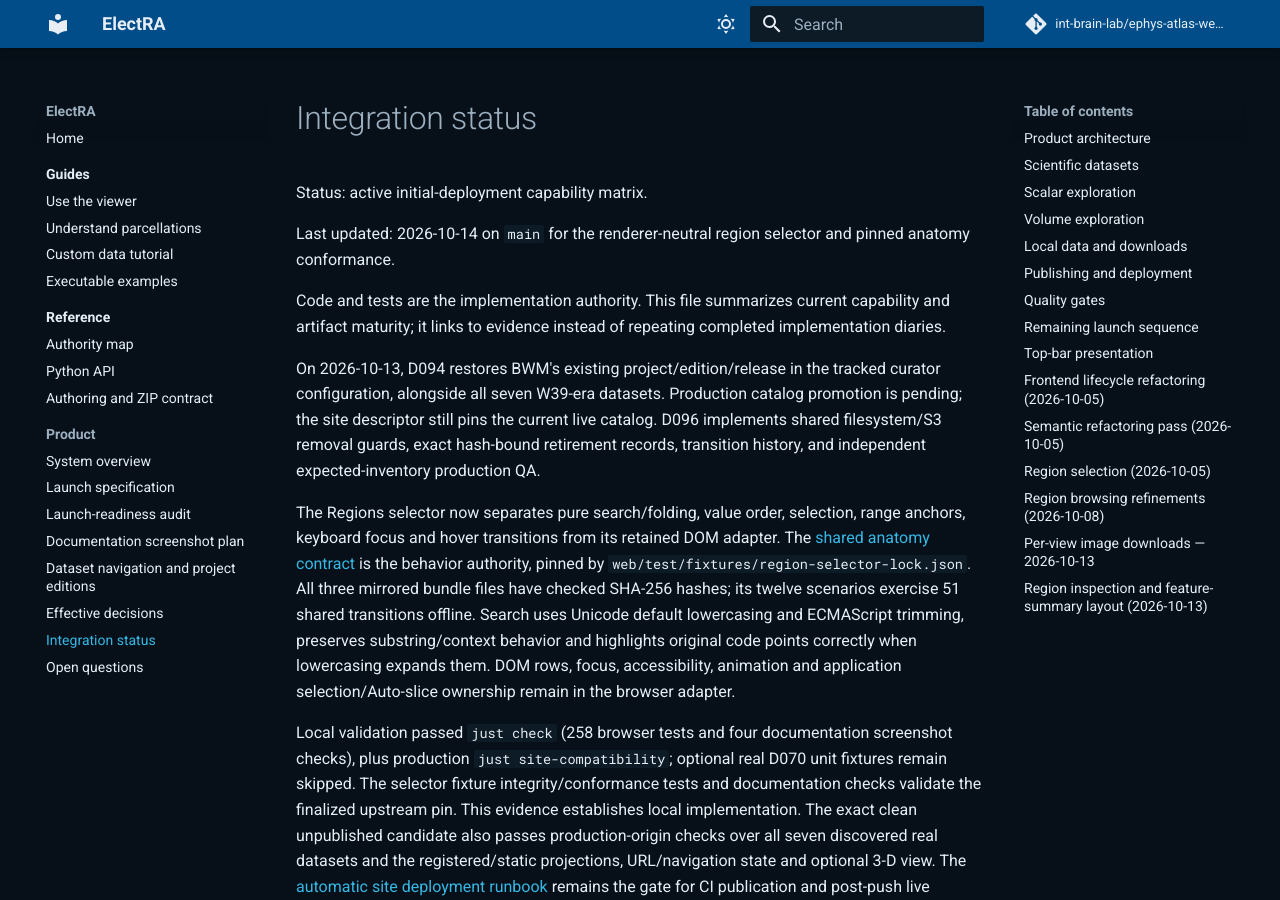
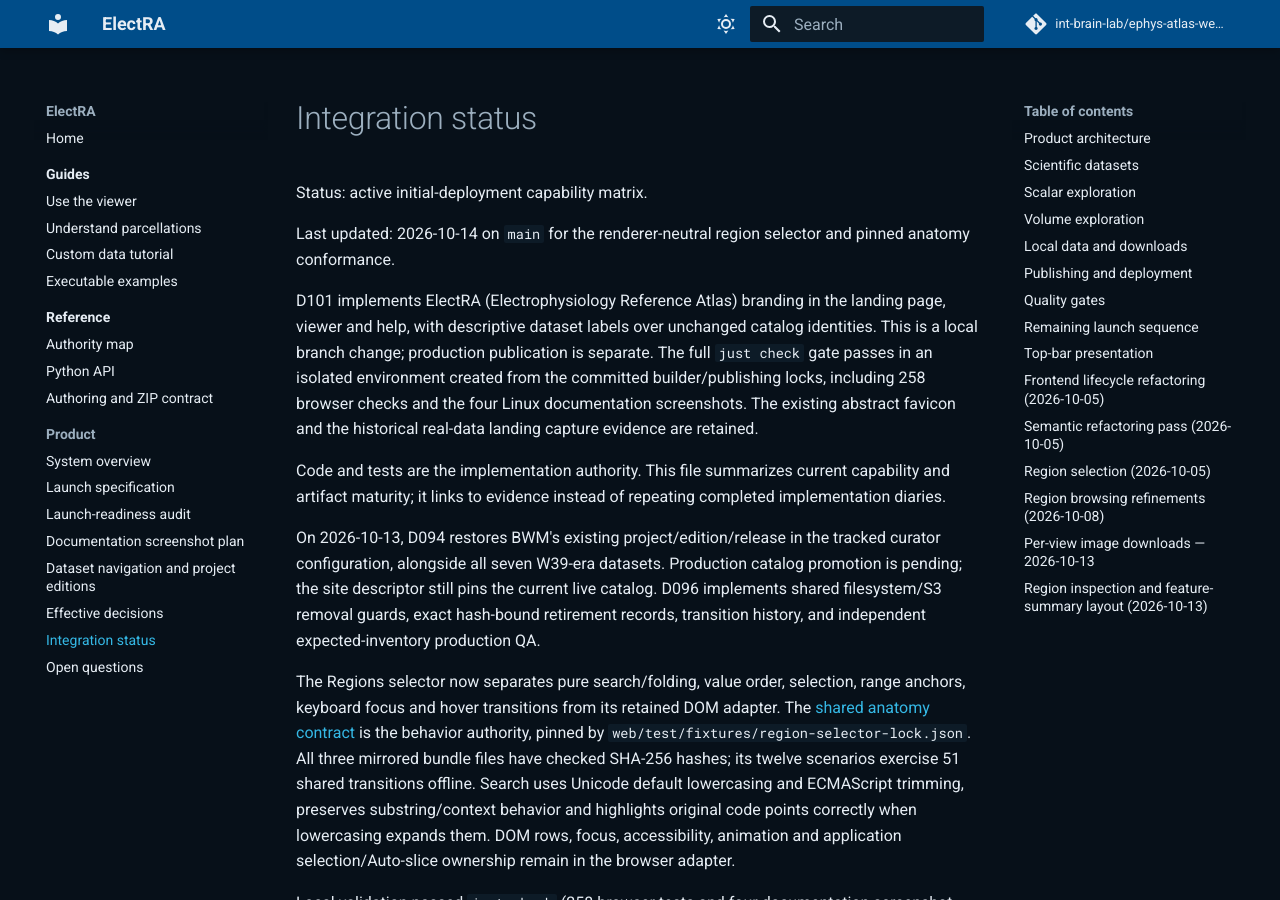
Before and after one commit to int-brain-lab/ephys-atlas-web-v2, an MkDocs documentation site: the page built from docs/INTEGRATION_STATUS.md, in a window 1280 px wide and 900 px high. Built offline with MkDocs 1.6.1 and Material for MkDocs 9.7.7, drawn with Linux system fonts in a browser that asks for light colours; comment, search, counter and statistics services are not loaded.

Commit message:
Record ElectRA website validation and screenshot review

```diff
--- a/docs/INTEGRATION_STATUS.md
+++ b/docs/INTEGRATION_STATUS.md
@@ -3,6 +3,14 @@
 Status: active initial-deployment capability matrix.
 
 Last updated: 2026-10-14 on `main` for the renderer-neutral region selector and pinned anatomy conformance.
+
+D101 implements ElectRA (Electrophysiology Reference Atlas) branding in the
+landing page, viewer and help, with descriptive dataset labels over unchanged
+catalog identities. This is a local branch change; production publication is
+separate. The full `just check` gate passes in an isolated environment
+created from the committed builder/publishing locks, including 258 browser
+checks and the four Linux documentation screenshots. The existing abstract
+favicon and the historical real-data landing capture evidence are retained.
 
 Code and tests are the implementation authority. This file summarizes current
 capability and artifact maturity; it links to evidence instead of repeating
```
